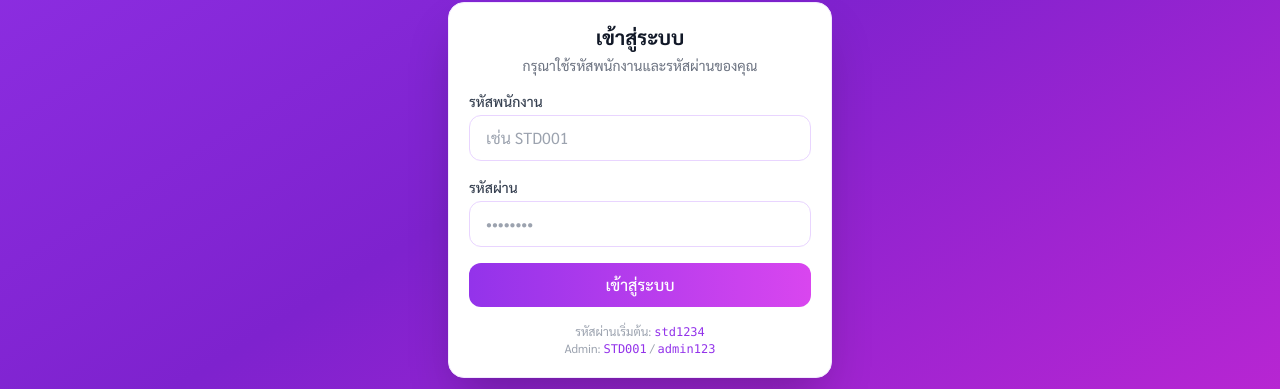
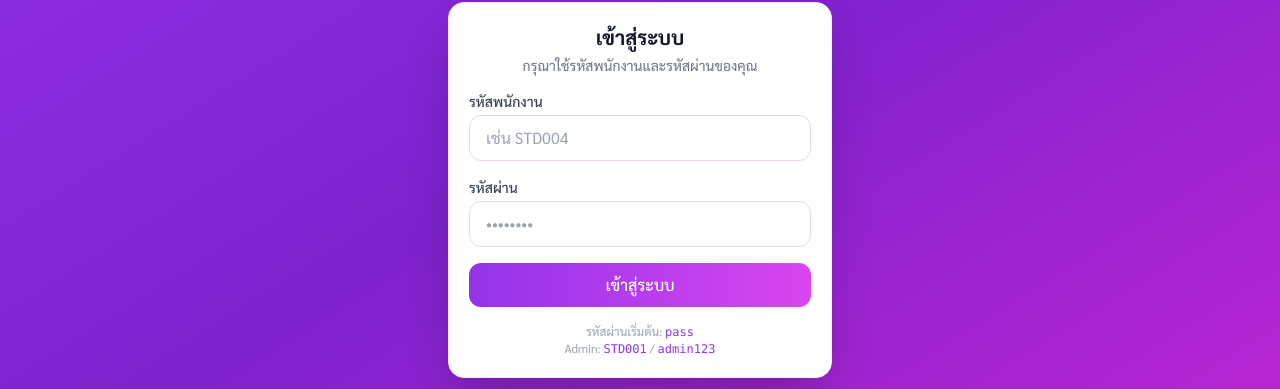
Before and after one commit to Tillyweb/std-employee-finance-portal, a Next.js app: page /login in a window 1280 px wide. Shown: the part 302-691 px from the top of the page. Built offline with nearby package versions, Linux system fonts and the light colour scheme.

Commit message:
fix: login hint shows pass (not std1234), admin employees page shows plain passwords

```diff
--- a/app/login/page.tsx
+++ b/app/login/page.tsx
@@ -26,7 +26,7 @@ export default function LoginPage() {
     const ok = login(empId.trim(), password);
     if (ok) {
       const { currentUser } = useAuthStore.getState();
-      router.push(currentUser?.role === 'admin' ? '/admin/dashboard' : '/dashboard');
+      router.push(currentUser?.role === 'admin' ? '/admin/dashboard' : '/employee/dashboard');
     } else {
       setError('รหัสพนักงานหรือรหัสผ่านไม่ถูกต้อง');
       setLoading(false);
@@ -53,7 +53,7 @@ export default function LoginPage() {
 
             <Input
               label="รหัสพนักงาน"
-              placeholder="เช่น STD001"
+              placeholder="เช่น STD004"
               value={empId}
               onChange={(e) => setEmpId(e.target.value)}
               autoComplete="username"
@@ -79,7 +79,7 @@ export default function LoginPage() {
             </Button>
 
             <div className="text-center text-xs text-gray-400 mt-2">
-              รหัสผ่านเริ่มต้น: <span className="font-mono text-purple-600">std1234</span><br/>
+              รหัสผ่านเริ่มต้น: <span className="font-mono text-purple-600">pass</span><br />
               Admin: <span className="font-mono text-purple-600">STD001</span> / <span className="font-mono text-purple-600">admin123</span>
             </div>
           </form>
```
